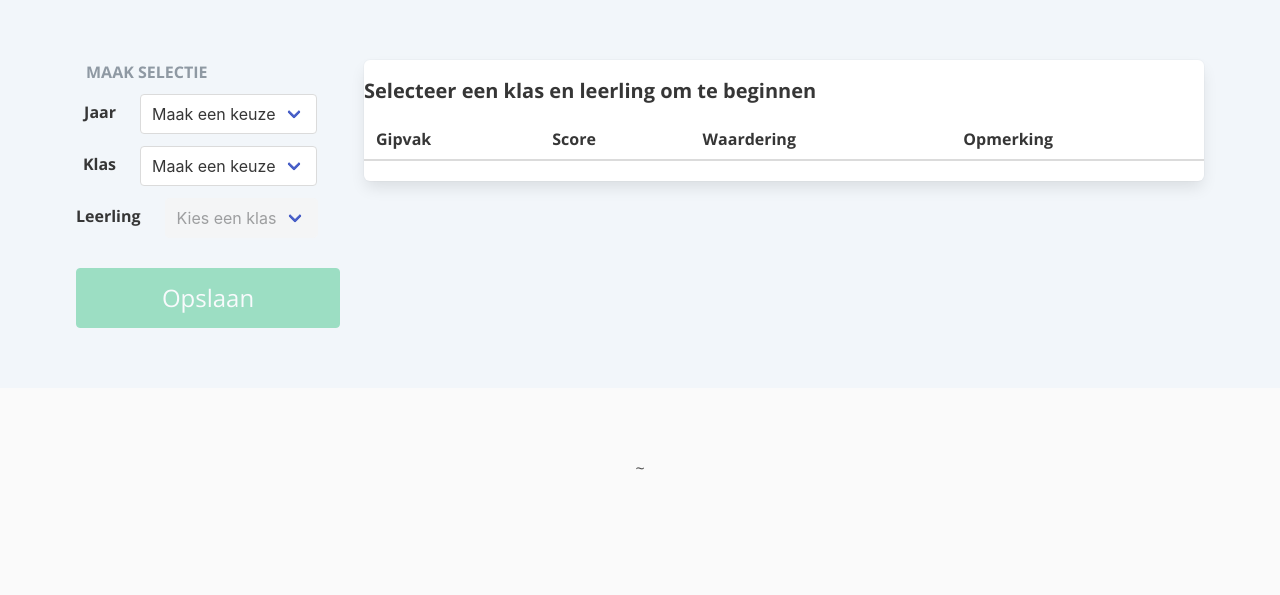
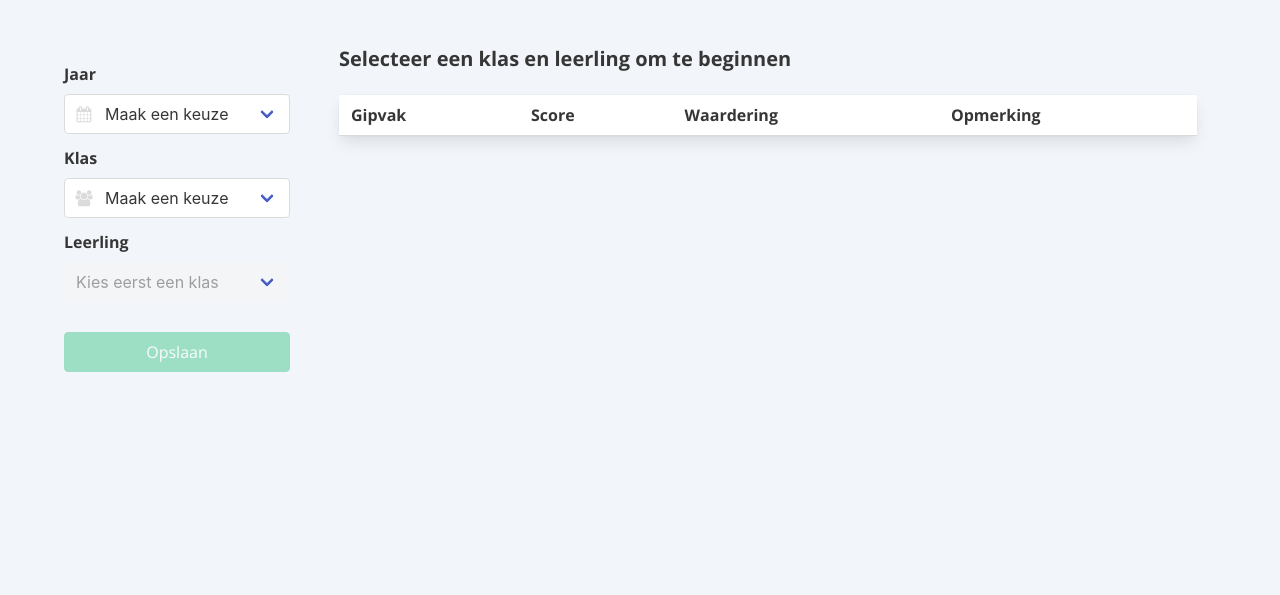
Before and after one commit to dreadnip/gip, a PHP site: page / in a window 1280 px wide. Shown: the top 595 px of the page. Run offline with PHP 8.4, Linux system fonts and the light colour scheme; data comes from the database, SQL or seed files in the repository; both versions use the stored data as it was after the commit; lists and menus that the app fills with data are empty; some libraries are stand-ins or nearby versions.

Commit message:
2nd update

```diff
--- a/css/style.css
+++ b/css/style.css
@@ -9,13 +9,21 @@ html, body {
   background: #F2F6FA;
 }
 /* Lay-out */
-.container .columns {
-  margin: 3rem 0;
+.container {
+  margin: 3rem auto;
 }
 .content {
-  padding: 1.25rem 0;
+  margin-left: 275px;
+}
+.content .box {
+  padding: 0;
 }
 /* Sidebar menu (dropdowns) */
+.controls {
+  width: 250px;
+  position: fixed;
+  margin-top: 14px;
+}
 .controls-label {
   padding: 0px 0px 10px 10px;
   font-weight: 700;
@@ -26,20 +34,19 @@ html, body {
   margin-top: 30px;
 }
 /* Table */
-.gip-table .table-heading {
-  margin: 1rem;
-  padding-bottom: 1rem;
-  border-bottom: 1px solid #E6EAEE;
+.content table thead th {
+  border-bottom: solid 1px #dbdbdb;
 }
-.gip-table > tr> th, .gip-table > tr> td {
+.gip-table > tr > th, .gip-table > tr > td {
   border-right: solid 1px #dbdbdb;
+  padding: .75em 1em
 }
 .gip-table > tr> td.has-input {
   padding: 0;
 }
 .row-input {
   padding: 0;
-  min-height: 42px;
+  min-height: 49px;
   border: none;
   box-shadow: none;
   text-indent: 10px;
@@ -47,6 +54,6 @@ html, body {
 .content table tr:hover .row-input {
     background-color: #f5f5f5;
 }
-.rating {
-  max-width: 50px;
+.rating-head {
+  min-width: 20%;
 }
--- a/db.php
+++ b/db.php
@@ -27,6 +27,7 @@ function get_gipvakken_by_class($class_id)
 function get_classes()
 {
 	$db = new PDO("sqlite:".__DIR__ ."/gip.db");
+	var_dump($db);
 	$sql = "SELECT * FROM klas";
 	$result = $db->query($sql)->fetchAll(PDO::FETCH_CLASS);
 	$db = null;
@@ -55,30 +56,27 @@ function get_gipevaluaties($student_id)
 	return $result;
 }
 
-function save($student_id, $evaluaties)
+function save($data)
 {
+	$db = new PDO("sqlite:".__DIR__ ."/gip.db");
+	//erase old values
+	$student_id = $data[0]->student_id;
+	$stmt = $db->prepare("DELETE FROM gipevaluatie WHERE ge_leerling_fk = :student_id");
+	$stmt->bindParam(':student_id', $student_id);
+	$stmt->execute();
 
+	//begin insert new
+	$db->beginTransaction ();
+	$stmt = $db->prepare("INSERT INTO gipevaluatie VALUES (null, :student_id, :gipvak_id, :date, :score, :note)");
+	foreach ($data as $row) {
+	    $stmt->bindParam(':student_id', $row->student_id);
+	    $stmt->bindParam(':gipvak_id', $row->gipvak_id);
+	    $stmt->bindValue(':date', time());
+	    $stmt->bindParam(':score', $row->score);
+	    $stmt->bindParam(':note', $row->note);
+	    $stmt->execute();
+	}
+	$result = $db->commit();
+	$db = null;
+	return $result;
 }
-
-function add_user($email, $password, $status, $hash, $first_name, $last_name){
-	$db = new PDO("sqlite:".__DIR__ ."/../../data/dashboard_db.sqlite");
-	$stmt = $db->prepare("INSERT INTO users VALUES (null, :password, :email, :status, :hash, :first_name, :last_name)");
-	$stmt->bindParam(':client_id', $client_id);
-	$stmt->bindParam(':email', $email);
-	$stmt->bindParam(':password', $password);
-	$stmt->bindParam(':status', $status);
-	$stmt->bindParam(':hash', $hash);
-	$stmt->bindParam(':first_name', $first_name);
-	$stmt->bindParam(':last_name', $last_name);
-	$stmt->execute();
-	return $db->lastInsertId(); //user id just created
-	$db = null;
-}
-
-function complete_client_setup($client_id){
-	$db = new PDO("sqlite:".__DIR__ ."/../../data/dashboard_db.sqlite");
-	$stmt = $db->prepare("UPDATE clients SET cl_setup_complete = 1 WHERE cl_id = :client_id");
-	$stmt->bindParam(':client_id', $client_id);
-	$stmt->execute();
-	$db = null;
-}
--- a/index.php
+++ b/index.php
@@ -17,124 +17,89 @@
   <section class="container">
     <div class="columns">
 
-      <div class="column is-3">
-        <aside class="controls">
-
-          <p class="controls-label">
-            Maak selectie
-          </p>
-
-          <div class='select-form'>
+      <div class="column controls">
 
         <!-- Schooljaar dropdown -->
-            <div class="field is-horizontal">
-              <div class="field-label is-normal">
+        <div class="field">
           <label class="label">Jaar</label>
-              </div>
-              <div class="field-body">
-                <div class="field is-narrow">
-                  <div class="control">
+          <div class="control has-icons-left">
             <div class="select is-fullwidth">
-                      <select class="year-select">
-                        <option>Maak een keuze</option>
+              <select class="year-select" tabindex="1">
+                <option value='0'>Maak een keuze</option>
                 <option>2016-2017</option>
                 <option>2017-2018</option>
                 <option>2018-2019</option>
               </select>
             </div>
-                  </div>
-                </div>
+            <span class="icon is-small is-left">
+              <i class="fa fa-calendar"></i>
+            </span>
           </div>
         </div>
 
         <!-- Klas dropdown -->
-            <div class="field is-horizontal">
-              <div class="field-label is-normal">
+        <div class="field">
           <label class="label">Klas</label>
-              </div>
-              <div class="field-body">
-                <div class="field is-narrow">
-                  <div class="control">
+          <div class="control has-icons-left">
             <div class="select is-fullwidth">
-                      <select class="class-select">
-                        <option>Maak een keuze</option>
+              <select class="class-select" tabindex="1">
+                <option value='0'>Maak een keuze</option>
                 <?php
                 $classes = get_classes();
+                var_dump($classes);
                 foreach ($classes as $class) {
                   echo '<option value="'.$class->kl_id.'">'.$class->kl_code.'</option>';
                 }
                 ?>
               </select>
             </div>
+            <span class="icon is-small is-left">
+              <i class="fa fa-users"></i>
+            </span>
           </div>
+        </div>
+
+        <!-- Leerling dropdown -->
+        <div class="field">
+          <label class="label">Leerling</label>
+          <div class="control">
+            <div class="select is-fullwidth">
+              <select class="student-select" tabindex="1" disabled>
+                <option>Kies eerst een klas</option>
+              </select>
             </div>
           </div>
         </div>
 
-            <!-- Leerling dropdown -->
-            <div class="field is-horizontal">
-              <div class="field-label is-normal">
-                <label class="label">Leerling</label>
-              </div>
-              <div class="field-body">
-                <div class="field is-narrow">
-                  <div class="control">
-                    <div class="select is-fullwidth">
-                      <select class="student-select" disabled>
-                        <option>Kies een klas</option>
-                      </select>
-                    </div>
-                  </div>
-                </div>
-              </div>
-            </div>
+        <a class="button is-success is-block confirm-student" href="#" tabindex="999" disabled>Opslaan</a>
 
       </div>
 
-          <a class="button is-success is-block is-large confirm-student" href="#" disabled>Opslaan</a>
+      <div class="column content is-9">
 
-        </aside>
+        <h4 class="title">Selecteer een klas en leerling om te beginnen</h4>
 
-      </div>
-
-      <div class="column is-9">
-        <div class="box content">
-
-          <!-- Leerling naam -->
-          <div class="table-heading">
-            <h4 class="title">Selecteer een klas en leerling om te beginnen</h4>
-          </div>
-
-          <!-- Tabel form, of "grid" -->
+        <div class="box">
           <table class="table">
             <thead>
               <tr>
                 <th>Gipvak</th>
                 <th>Score</th>
-                <th>Waardering</th>
+                <th class='rating-head'>Waardering</th>
                 <th>Opmerking</th>
               </tr>
             </thead>
             <tbody class="gip-table">
-
+              <!-- Wordt volledig via JS opgevuld -->
             </tbody>
           </table>
+        </div>
 
-
-        </div>
       </div>
 
     </div>
   </section>
-  <footer class="footer">
-    <div class="container">
-      <div class="content has-text-centered">
-        <p>
-          ~
-        </p>
-      </div>
-    </div>
-  </footer>
+
   <script async type="text/javascript" src="./js/script.js"></script>
 </body>
 </html>
--- a/scripts/save_student.php
+++ b/scripts/save_student.php
@@ -2,6 +2,7 @@
 require_once __DIR__.'/../db.php';
 
 $data = file_get_contents('php://input');
-$response = save($data->student, $data->evaluaties);
+$json = json_decode($data);
+$response = save($json);
 header('Content-Type: application/json');
 echo json_encode($response);
```
Also changed, not shown: js/script.js (+102 -86 lines), gip.db. Lines whose indentation alone changed are shown as unchanged.
